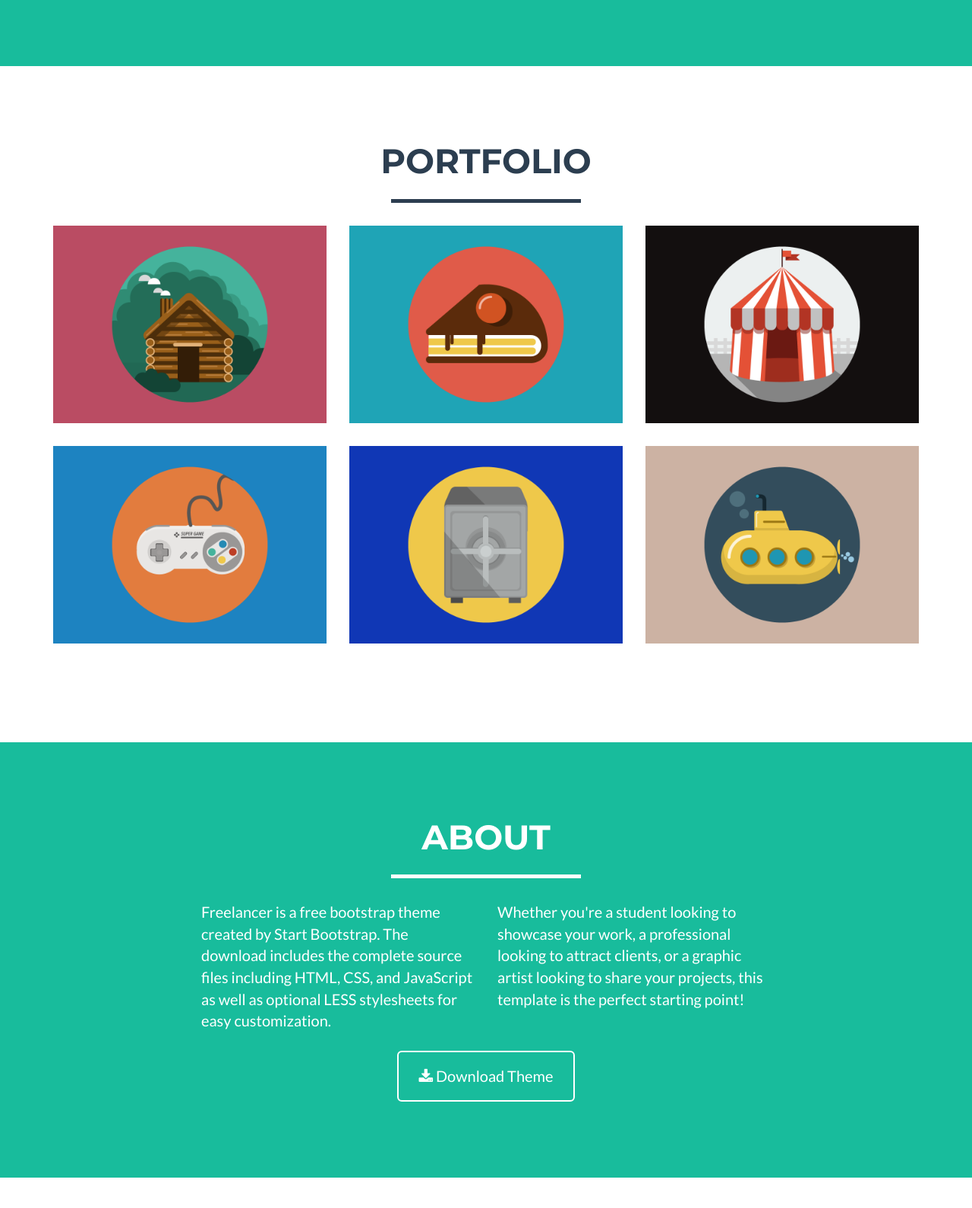
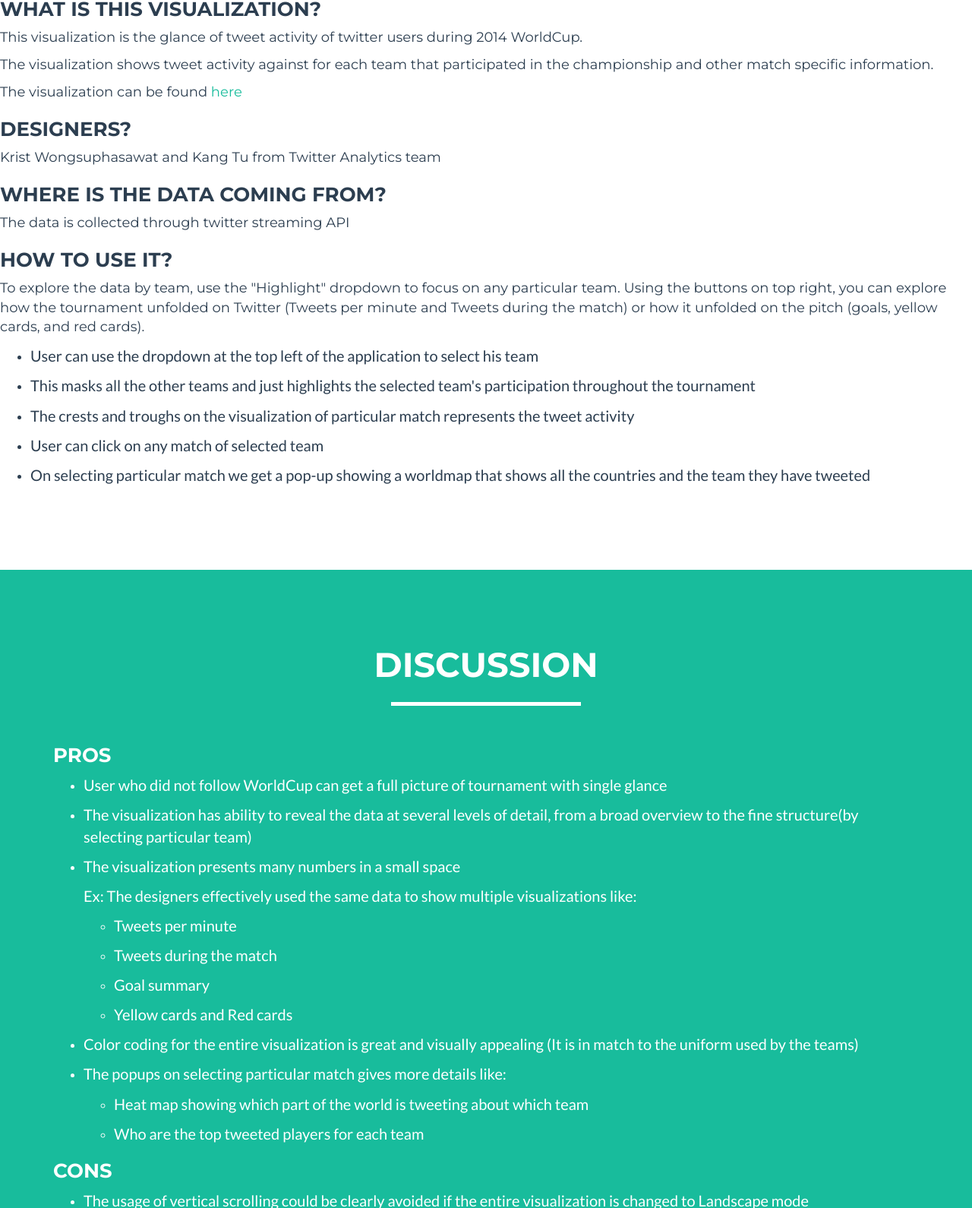
Before and after one commit to bigdata-analysis/bigdata-analysis.github.io, a plain HTML site: page webapp/index.html in a window 1280 px wide. Shown: the part 688-2278 px from the top of the page at 76% size. Drawn offline with nearby package versions, Linux system fonts and the light colour scheme.

Commit message:
adding content changes

```diff
--- a/webapp/css/freelancer.css
+++ b/webapp/css/freelancer.css
@@ -13,7 +13,8 @@ p {
 }
 
 p.small {
-    font-size: 16px;
+    font-size: 18px;
+    font-family: Montserrat,"Helvetica Neue",Helvetica,Arial,sans-serif;
 }
 
 a,
--- a/webapp/index.html
+++ b/webapp/index.html
@@ -9,7 +9,7 @@
     <meta name="description" content="">
     <meta name="author" content="">
 
-    <title>Freelancer - Start Bootstrap Theme</title>
+    <title>Reply #WorldCup2014 On Twitter</title>
 
     <!-- Bootstrap Core CSS - Uses Bootswatch Flatly Theme: http://bootswatch.com/flatly/ -->
     <link href="css/bootstrap.min.css" rel="stylesheet">
@@ -44,7 +44,7 @@
                     <span class="icon-bar"></span>
                     <span class="icon-bar"></span>
                 </button>
-                <a class="navbar-brand" href="#page-top">Start Bootstrap</a>
+                <a class="navbar-brand" href="#page-top">Reply #WorldCup2014 On Twitter</a>
             </div>
 
             <!-- Collect the nav links, forms, and other content for toggling -->
@@ -54,10 +54,10 @@
                         <a href="#page-top"></a>
                     </li>
                     <li class="page-scroll">
-                        <a href="#portfolio">Portfolio</a>
+                        <a href="#portfolio">Introduction</a>
                     </li>
                     <li class="page-scroll">
-                        <a href="#about">About</a>
+                        <a href="#about">Discussion</a>
                     </li>
                     <li class="page-scroll">
                         <a href="#contact">Contact</a>
@@ -72,90 +72,38 @@
     <!-- Header -->
     <header>
         <div class="container">
-            <div class="row">
-                <div class="col-lg-12">
-                    <img class="img-responsive" src="img/profile.png" alt="">
-                    <div class="intro-text">
-                        <span class="name">Start Bootstrap</span>
-                        <hr class="star-light">
-                        <span class="skills">Web Developer - Graphic Artist - User Experience Designer</span>
-                    </div>
-                </div>
-            </div>
+            <iframe src="https://interactive.twitter.com/wccompetitree/" style="border:none;"></iframe>
         </div>
     </header>
 
-    <!-- Portfolio Grid Section -->
+    <!-- Introduction Grid Section -->
     <section id="portfolio">
         <div class="container">
             <div class="row">
                 <div class="col-lg-12 text-center">
-                    <h2>Portfolio</h2>
+                    <h2>Introduction</h2>
                     <hr class="star-primary">
                 </div>
             </div>
-            <div class="row">
-                <div class="col-sm-4 portfolio-item">
-                    <a href="#portfolioModal1" class="portfolio-link" data-toggle="modal">
-                        <div class="caption">
-                            <div class="caption-content">
-                                <i class="fa fa-search-plus fa-3x"></i>
-                            </div>
-                        </div>
-                        <img src="img/portfolio/cabin.png" class="img-responsive" alt="">
-                    </a>
-                </div>
-                <div class="col-sm-4 portfolio-item">
-                    <a href="#portfolioModal2" class="portfolio-link" data-toggle="modal">
-                        <div class="caption">
-                            <div class="caption-content">
-                                <i class="fa fa-search-plus fa-3x"></i>
-                            </div>
-                        </div>
-                        <img src="img/portfolio/cake.png" class="img-responsive" alt="">
-                    </a>
-                </div>
-                <div class="col-sm-4 portfolio-item">
-                    <a href="#portfolioModal3" class="portfolio-link" data-toggle="modal">
-                        <div class="caption">
-                            <div class="caption-content">
-                                <i class="fa fa-search-plus fa-3x"></i>
-                            </div>
-                        </div>
-                        <img src="img/portfolio/circus.png" class="img-responsive" alt="">
-                    </a>
-                </div>
-                <div class="col-sm-4 portfolio-item">
-                    <a href="#portfolioModal4" class="portfolio-link" data-toggle="modal">
-                        <div class="caption">
-                            <div class="caption-content">
-                                <i class="fa fa-search-plus fa-3x"></i>
-                            </div>
-                        </div>
-                        <img src="img/portfolio/game.png" class="img-responsive" alt="">
-                    </a>
-                </div>
-                <div class="col-sm-4 portfolio-item">
-                    <a href="#portfolioModal5" class="portfolio-link" data-toggle="modal">
-                        <div class="caption">
-                            <div class="caption-content">
-                                <i class="fa fa-search-plus fa-3x"></i>
-                            </div>
-                        </div>
-                        <img src="img/portfolio/safe.png" class="img-responsive" alt="">
-                    </a>
-                </div>
-                <div class="col-sm-4 portfolio-item">
-                    <a href="#portfolioModal6" class="portfolio-link" data-toggle="modal">
-                        <div class="caption">
-                            <div class="caption-content">
-                                <i class="fa fa-search-plus fa-3x"></i>
-                            </div>
-                        </div>
-                        <img src="img/portfolio/submarine.png" class="img-responsive" alt="">
-                    </a>
-                </div>
-            </div>
+        </div>
+        <div>
+            <h3>What is this Visualization?</h3>
+            <p class="small">This visualization is the glance of tweet activity of twitter users during 2014 WorldCup.</p>
+            <p class="small">The visualization shows tweet activity against for each team that participated in the championship and other match specific information.</p>
+            <p class="small">The visualization can be found <a href="The visualization can be found here https://interactive.twitter.com/wccompetitree/">here</a></p>
+            <h3>Designers?</h3>
+            <p class="small">Krist Wongsuphasawat and Kang Tu from Twitter Analytics team</p>
+            <h3>Where is the data coming from?</h3>
+            <p class="small">The data is collected through twitter streaming API</p>
+            <h3>How to use it?</h3>
+            <p class="small">To explore the data by team, use the "Highlight" dropdown to focus on any particular team. Using the buttons on top right, you can explore how the tournament unfolded on Twitter (Tweets per minute and Tweets during the match) or how it unfolded on the pitch (goals, yellow cards, and red cards).</p>
+            <ul>
+                <li><p> User can use the dropdown at the top left of the application to select his team</p></li>
+                <li><p> This masks all the other teams and just highlights the selected team's participation throughout the tournament</p></li>
+                <li><p> The crests and troughs on the visualization of particular match represents the tweet activity</p></li>
+                <li><p> User can click on any match of selected team</p></li>
+                <li><p> On selecting particular match we get a pop-up showing a worldmap that shows all the countries and the team they have tweeted</p></li>
+            </ul>
         </div>
     </section>
 
@@ -164,22 +112,45 @@
         <div class="container">
             <div class="row">
                 <div class="col-lg-12 text-center">
-                    <h2>About</h2>
+                    <h2>Discussion</h2>
                     <hr class="star-light">
                 </div>
             </div>
-            <div class="row">
-                <div class="col-lg-4 col-lg-offset-2">
-                    <p>Freelancer is a free bootstrap theme created by Start Bootstrap. The download includes the complete source files including HTML, CSS, and JavaScript as well as optional LESS stylesheets for easy customization.</p>
-                </div>
-                <div class="col-lg-4">
-                    <p>Whether you're a student looking to showcase your work, a professional looking to attract clients, or a graphic artist looking to share your projects, this template is the perfect starting point!</p>
-                </div>
-                <div class="col-lg-8 col-lg-offset-2 text-center">
-                    <a href="#" class="btn btn-lg btn-outline">
-                        <i class="fa fa-download"></i> Download Theme
-                    </a>
-                </div>
+            <div>
+                <h3>Pros</h3>
+                <p class="small"></p>
+                <ul>
+                    <li><p> User who did not follow WorldCup can get a full picture of tournament with single glance</p></li>
+                    <li><p> The visualization has ability to reveal the data at several levels of detail, from  a broad overview to  the fine structure(by selecting particular team)</p></li>
+                    <li><p> The visualization presents many numbers in a small space</p>
+                    <p>Ex: The designers effectively used the same data to show multiple visualizations like:</p>
+                        <ul>
+                            <li><p>Tweets per minute</p></li>
+                            <li><p>Tweets during the match</p></li>
+                            <li><p>Goal summary</p></li>
+                            <li><p>Yellow cards and Red cards</p></li>
+                        </ul>
+                    </li>
+                    <li><p> Color coding for the entire visualization is great and visually appealing (It is in match to the uniform used by the teams)</p></li>
+                    <li><p> The popups on selecting particular match gives more details like:</p>
+                        <ul>
+                            <li><p>Heat map showing which part of the world is tweeting about which team</p></li>
+                            <li><p>Who are the top tweeted players for each team</p></li>
+                        </ul>
+                    </li>
+                </ul>
+            </div>
+            <div>
+                <h3>Cons</h3>
+                <p class="small"></p>
+                <ul>
+                    <li><p> The usage of vertical scrolling could be clearly avoided if the entire visualization is changed to Landscape mode</p></li>
+                    <li><p> When all teams information is shown, it looks like it's too much data to understand</p></li>
+                    <li><p> The entire visualization could be divided in to two separate tabs one for group stage matches and other for knockout matches</p></li>
+                    <li><p> A single graph for each team showing how it performed throughout the tournament would have been much better visualization to compare performance between all the teams. Now it becomes really hard to compare between 2 teams for entire tournament</p></li>
+                    <li><p>---------------http://www.nytimes.com/interactive/2014/06/03/upshot/world-cup-draw-simulation.html?abt=0002&abg=0---------------</p></li>
+                    <li><p> The heat map is kind of misleading. I first thought it shows the countries that are supporting respective teams. But the heat map shows the teams that users in each country just mentioned. They may be supporting the team or making fun of the team as in the case of Brazil vs Germany match</p></li>
+                </ul>
             </div>
         </div>
     </section>
```
